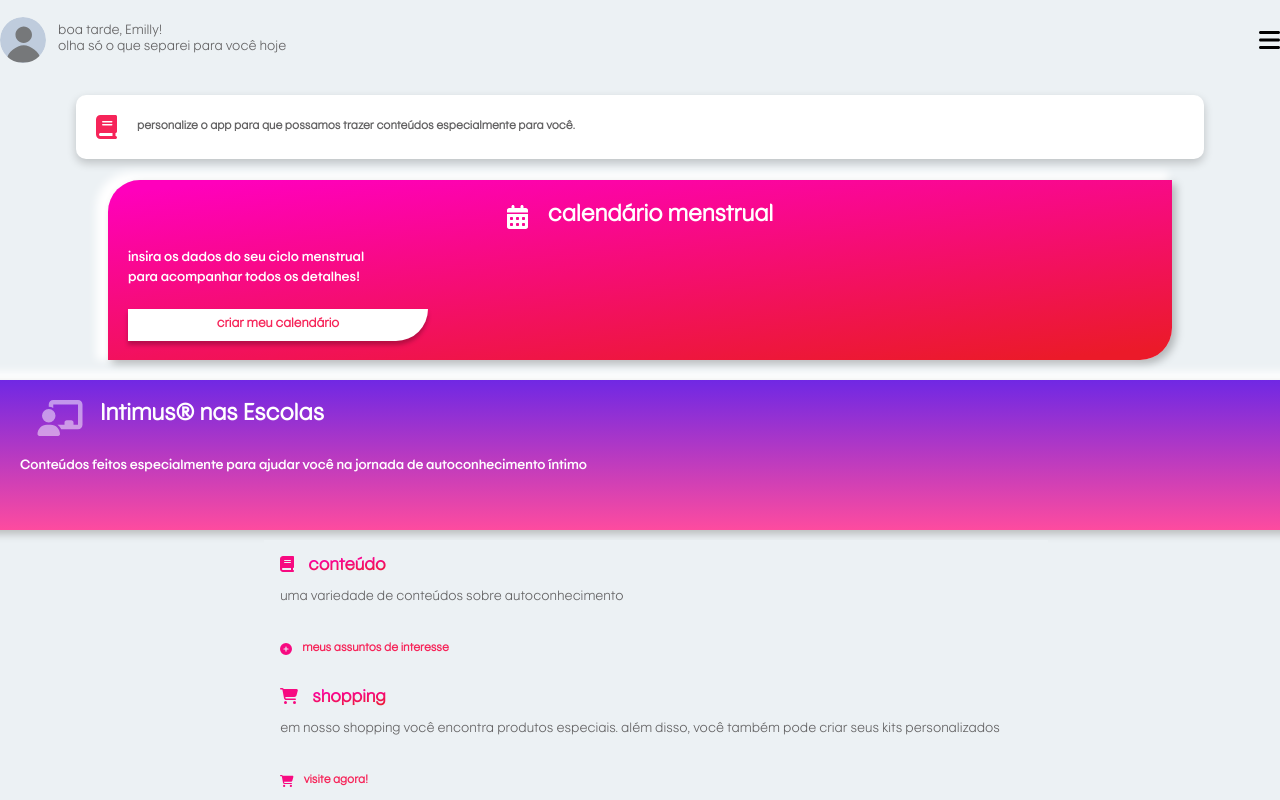
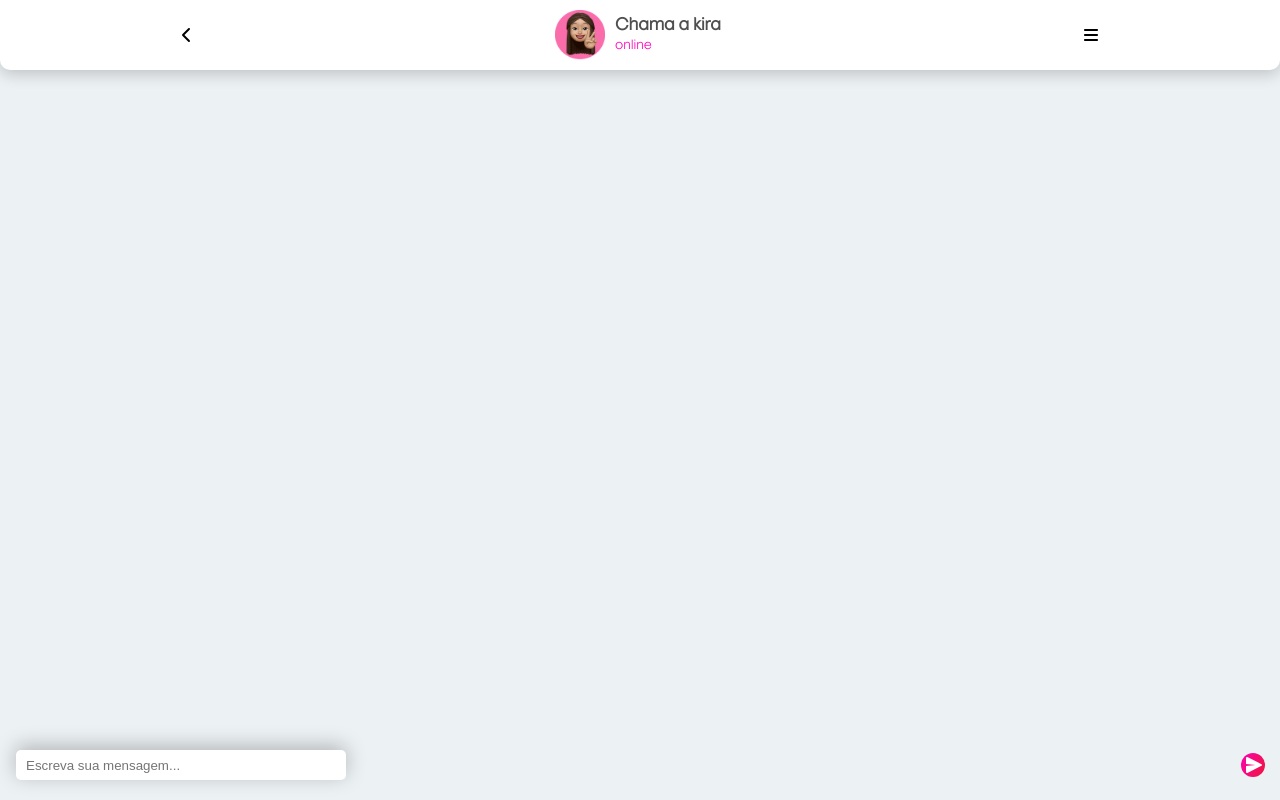
Before and after one commit to nathborges/kira-app-front-react, a React (Vite) app: page / in a window 1280 px wide. Shown: the top 800 px of the page. Built offline with nearby package versions, Linux system fonts and the light colour scheme.

Commit message:
Create chatbot page

```diff
--- a/src/main.jsx
+++ b/src/main.jsx
@@ -1,12 +1,12 @@
 import React from 'react'
 import ReactDOM from 'react-dom/client'
-import Home from './pages/Home';
+import Chatbot from './pages/Chatbot';
 import './fonts/Kotex-Bold.ttf'
 import './fonts/Kotex-Light.ttf'
 import './index.css'
 
 ReactDOM.createRoot(document.getElementById('root')).render(
   <React.StrictMode>
-    <Home />
+    <Chatbot />
   </React.StrictMode>
 )
--- /dev/null
+++ b/src/pages/Chatbot/index.jsx
@@ -0,0 +1,31 @@
+
+import './styles.css'
+import { faBook, faShoppingCart, faComment, faPlusCircle, faChevronLeft, faBars } from "@fortawesome/free-solid-svg-icons";
+import sendMessage from '../../assets/icons/sendMessage.svg';
+import kiraLogo from '../../assets/kiraLogo.png';
+import { FontAwesomeIcon } from '@fortawesome/react-fontawesome';
+
+function Chatbot() {
+
+    return (
+        <div className="chatbot">
+            <header className='chatbot-header'>
+                <FontAwesomeIcon icon={faChevronLeft} />
+                <div className='chatbot-header-user'>
+                    <img src={kiraLogo} className='chatbot-header-icon' alt="kira" />
+                    <div className='chatbot-header-user-text'>
+                        <span className='chatbot-header-user-text-title'>Chama a kira</span>
+                        <span className='chatbot-header-user-text-status'>online</span>
+                    </div>
+                </div>
+                <FontAwesomeIcon icon={faBars} />
+            </header>
+            <div className='chatbot-message-container'>
+                <input placeholder='Escreva sua mensagem...' type="text" className='chatbot-message-container-input' />
+                <img src={sendMessage} className="chatbot-message-container-icon" alt="message icon" />
+            </div>
+        </div>
+    )
+}
+
+export default Chatbot
--- /dev/null
+++ b/src/pages/Chatbot/styles.css
@@ -0,0 +1,116 @@
+.chatbot-header {
+    position: absolute;
+    width: 100%;
+    height: 70px;
+
+    /* Primary/ White */
+
+    background: #FFFFFF;
+    box-shadow: 0px 4px 16px rgba(0, 0, 0, 0.2);
+    border-radius: 0px 0px 10px 10px;
+    display: flex;
+    flex-direction: row;
+    align-items: center;
+    justify-content: space-around;
+}
+
+.chatbot-header-icon {
+    width: 50px;
+    height: 50px;
+}
+
+.chatbot-header-user {
+    display: flex;
+    flex-direction: row;
+    align-items: center;
+    gap: 10px;
+}
+
+.chatbot-header-user-text {
+    display: flex;
+    flex-direction: column;
+}
+
+.chatbot-header-user-text-status {
+    font-weight: 400;
+    font-size: 14px;
+    line-height: 16px;
+    /* identical to box height */
+
+
+    /* Primary/ Magenta */
+
+    color: #FF00BB;
+}
+
+.chatbot-header-user-text-status {
+    font-weight: 400;
+    font-size: 14px;
+    line-height: 16px;
+    /* identical to box height */
+
+
+    /* Primary/ Magenta */
+
+    color: #FF00BB;
+}
+
+.chatbot-header-user-text-title {
+    font-family: 'Kotex';
+    font-style: normal;
+    font-weight: 700;
+    font-size: 18px;
+    line-height: 24px;
+    /* identical to box height, or 133% */
+
+
+    /* Primary/ Gray */
+
+    color: #4F4F4F;
+}
+
+.chatbot-header-user-text-status {
+    font-weight: 400;
+    font-size: 14px;
+    line-height: 16px;
+    /* identical to box height */
+
+
+    /* Primary/ Magenta */
+
+    color: #FF00BB;
+}
+
+.chatbot-message-container {
+    display: flex;
+    flex-direction: row;
+}
+
+.chatbot-message-container-input {
+
+    position: absolute;
+    width: 310px;
+    height: 30px;
+    left: 16px;
+    bottom: 0;
+    margin-bottom: 20px;
+    border: 0 none;
+    outline: 0;
+    padding: 0px 10px;
+
+    /* Primary/ White */
+
+    background: #FFFFFF;
+    box-shadow: 0px -4px 20px rgba(0, 0, 0, 0.25);
+    border-radius: 5px;
+}
+
+.chatbot-message-container-icon {
+    height: 24px;
+    width: 24px;
+    position: absolute;
+    bottom: 0;
+    margin-bottom: 23px;
+    right: 0;
+    margin-right: 15px;
+}
```
Also changed, not shown: src/assets/icons/sendMessage.svg (added), src/assets/kiraLogo.png (added), src/pages/Chabot/index.js (deleted), src/pages/Chabot/styles.css (deleted).
